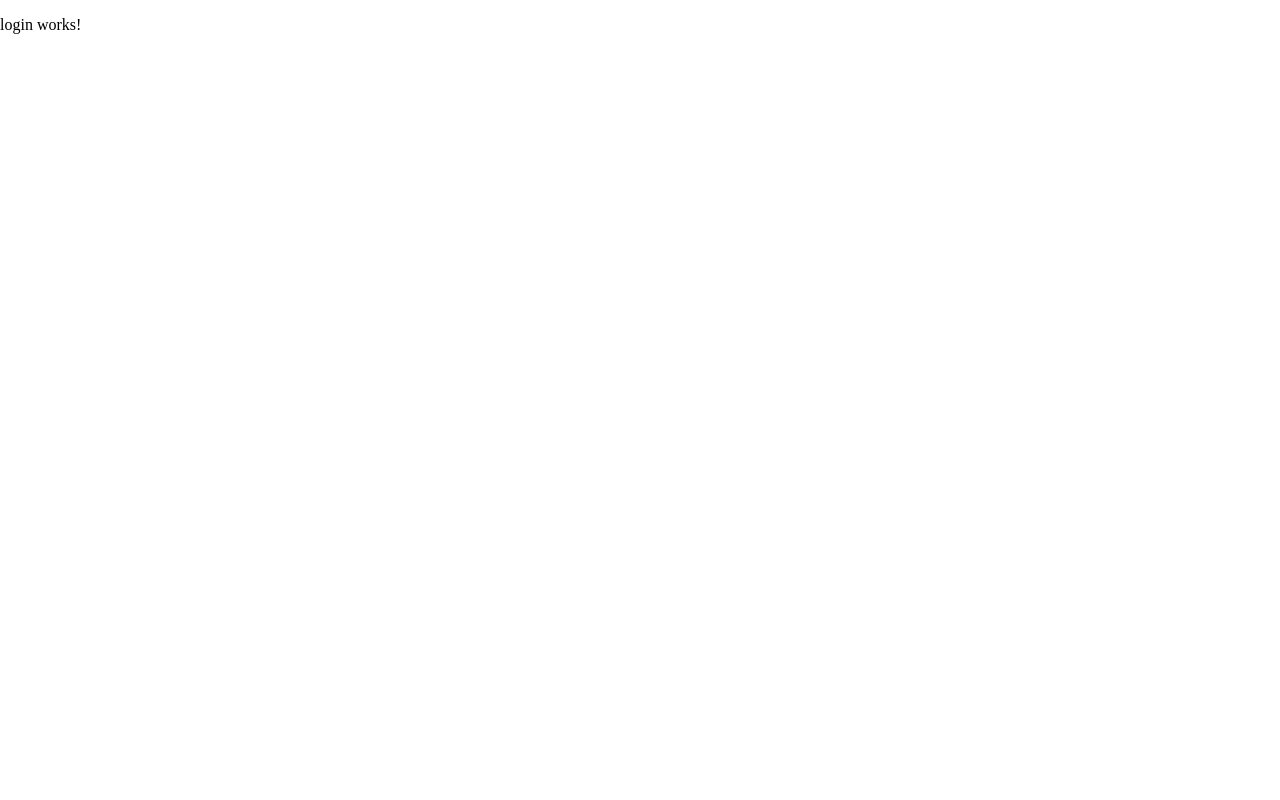
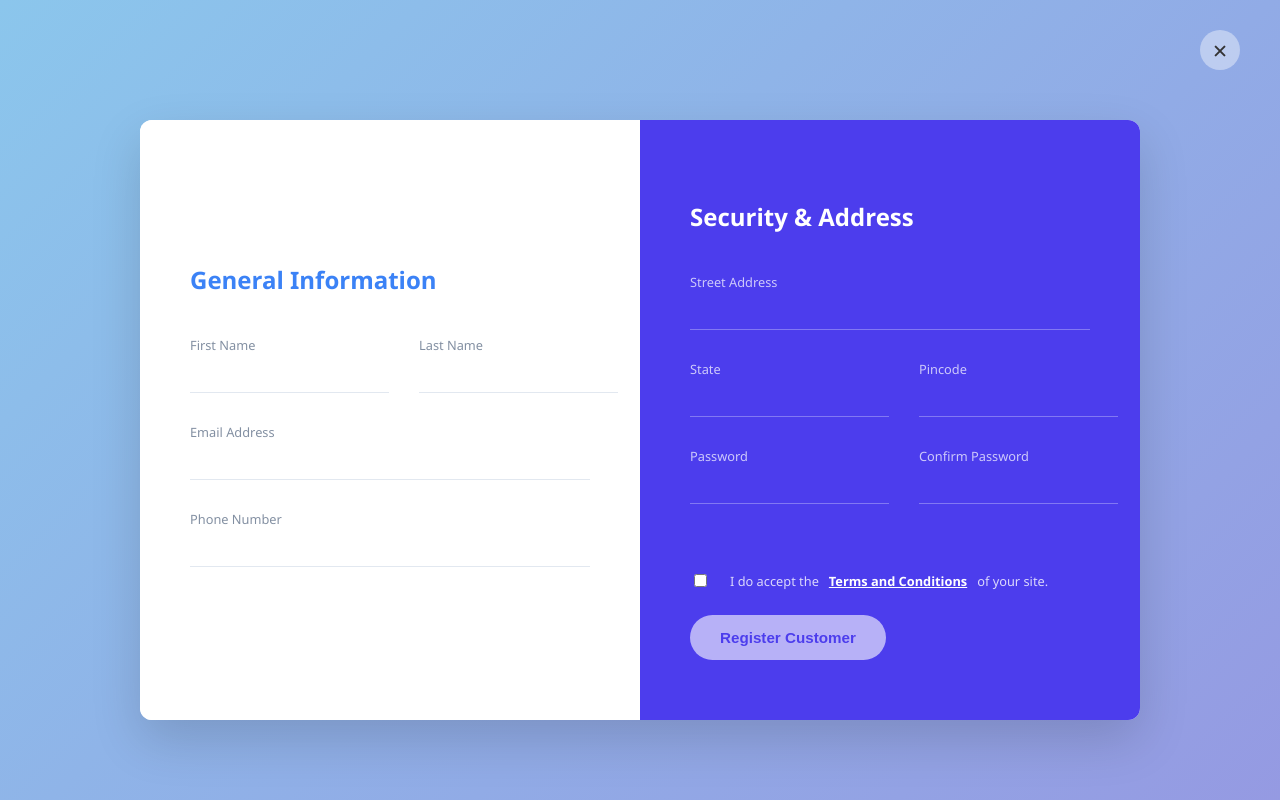
Before and after one commit to saumil11-coder/Worker-Partner, an Angular app: page /register/customer in a window 1280 px wide. Before the commit this address led to /login. Built offline with nearby package versions, Linux system fonts and the light colour scheme.

Commit message:
Register As a customer and employee added

```diff
--- a/src/app/app.routes.ts
+++ b/src/app/app.routes.ts
@@ -1,4 +1,6 @@
 import { Routes } from '@angular/router';
+import { Register } from './register/register';
+import { RegisterAsCustomer } from './register/register-as-customer/register-as-customer';
 
 export const routes: Routes = [
   { path: '', redirectTo: 'home', pathMatch: 'full' },
@@ -8,11 +10,16 @@ export const routes: Routes = [
   },
   {
     path: 'register',
-    loadComponent: () => import('./register/register').then(m => m.Register)
+    component: Register,
+    children: [
+      { path: 'customer', component: RegisterAsCustomer },
+      // { path: 'employee', component: RegisterAsEmployee }
+    ]
   },
   {
     path: 'home',
     loadComponent: () => import('./home/home').then(m => m.Home)
-  },
-  { path: '**', redirectTo: 'login' }
+  }
+   ,
+   { path: '**', redirectTo: 'RegisterAsCustomer' }
 ];
--- a/src/app/home/home.css
+++ b/src/app/home/home.css
@@ -135,21 +135,15 @@
   text-decoration: none;
 }
 
-/* Centered Full-Width Login Row */
+/* Centered Login Row */
 .login-row {
   display: flex;
   justify-content: center;   /* Centers the button horizontally */
   align-items: center;       /* Centers the button vertically */
   width: 100%;
-
-
+  margin-bottom: 16px;       /* Adds spacing before the OR divider */
 }
 
-.btn-center {
-  width: 50%;
-   flex: 0 0 50%;
-    max-width: none
-}
 /* Center OR Divider Text */
 .or-divider {
   display: flex;
@@ -186,13 +180,15 @@
 }
 
 .btn-primary {
-  background-color: #3b82f6;
-  color: #ffffff;
+  background-color:#ffffff;
+  color: #2563eb;
   box-shadow: 0 4px 12px rgba(59, 130, 246, 0.25);
 }
 
 .btn-primary:hover {
   background-color: #2563eb;
+  color: #ffffff;
+   border-color: #cbd5e1;
 }
 
 .btn-primary:disabled {
@@ -208,7 +204,8 @@
 }
 
 .btn-secondary:hover {
-  background-color: #f8fafc;
+  background-color:#2563eb;
+  color: #ffffff;
   border-color: #cbd5e1;
 }
 
@@ -231,3 +228,9 @@
   text-decoration: none;
   font-weight: 600;
 }
+
+.btn-center {
+  /* 50% width minus half of the 12px gap from the register row */
+  width: calc(50% - 6px);
+  flex: none; /* Prevents the flex: 1 from the generic .btn class from stretching it */
+}
--- a/src/app/home/home.html
+++ b/src/app/home/home.html
@@ -55,8 +55,8 @@
 
         <!-- Side-by-side Registration Buttons -->
         <div class="register-options-row">
-          <a routerLink="/register-customer" class="btn btn-secondary">Register as Customer</a>
-          <a routerLink="/register-employee" class="btn btn-secondary">Register as Employee</a>
+          <a routerLink="/register/register-as-customer" class="btn btn-secondary">Register as Customer</a>
+          <a routerLink="/register/register-as-employee" class="btn btn-secondary">Register as Employee</a>
         </div>
       </form>
 
--- /dev/null
+++ b/src/app/register/register-as-customer/register-as-customer.css
@@ -0,0 +1,198 @@
+:host {
+  display: block;
+  font-family: 'Segoe UI', system-ui, -apple-system, sans-serif;
+}
+
+/* Full screen gradient background */
+.register-wrapper {
+  display: flex;
+  justify-content: center;
+  align-items: center;
+  min-height: 100vh;
+  background: linear-gradient(135deg, #8bc6ec 0%, #9599e2 100%);
+  padding: 20px;
+  position: relative;
+}
+
+/* Close button positioned top right */
+.close-btn {
+  position: absolute;
+  top: 30px;
+  right: 40px;
+  background: rgba(255, 255, 255, 0.4);
+  color: #333;
+  width: 40px;
+  height: 40px;
+  display: flex;
+  justify-content: center;
+  align-items: center;
+  border-radius: 50%;
+  text-decoration: none;
+  font-size: 1.2rem;
+  transition: all 0.2s;
+}
+
+.close-btn:hover {
+  background: rgba(255, 255, 255, 0.8);
+}
+
+/* Main Form Card */
+.register-card {
+  width: 90vw;
+  max-width: 1000px;
+  background: #ffffff;
+  border-radius: 12px;
+  box-shadow: 0 20px 50px rgba(0, 0, 0, 0.15);
+  overflow: hidden;
+}
+
+.form-layout {
+  display: flex;
+  flex-wrap: wrap;
+  min-height: 600px;
+}
+
+/* Panel Layouts */
+.panel {
+  flex: 1;
+  padding: 60px 50px;
+  min-width: 300px;
+  display: flex;
+  flex-direction: column;
+  justify-content: center;
+}
+
+.light-panel {
+  background: #ffffff;
+}
+
+.dark-panel {
+  background: #4c3ded; /* Matching the purple/blue from the image */
+  color: #ffffff;
+}
+
+/* Typography & Headings */
+.panel-title {
+  font-size: 1.5rem;
+  font-weight: 600;
+  margin-bottom: 40px;
+}
+
+.blue-text {
+  color: #3b82f6;
+}
+
+.white-text {
+  color: #ffffff;
+}
+
+/* Input Layout Grids */
+.row {
+  display: flex;
+  gap: 30px;
+}
+
+.row .input-group {
+  flex: 1;
+}
+
+/* Base Input Styles (Bottom Border Only) */
+.input-group {
+  display: flex;
+  flex-direction: column;
+  margin-bottom: 30px;
+}
+
+.input-group label {
+  font-size: 0.8rem;
+  margin-bottom: 5px;
+  opacity: 0.8;
+}
+
+.input-group input {
+  border: none;
+  border-bottom: 1px solid #e2e8f0;
+  background: transparent;
+  padding: 8px 0;
+  font-size: 0.95rem;
+  outline: none;
+  transition: border-color 0.3s;
+}
+
+/* Light side text and border colors */
+.light-panel .input-group input {
+  color: #1e293b;
+}
+.light-panel .input-group input:focus {
+  border-bottom-color: #3b82f6;
+}
+.light-panel .input-group label {
+  color: #64748b;
+}
+
+/* Dark side text and border colors */
+.dark-panel .input-group input {
+  color: #ffffff;
+  border-bottom: 1px solid rgba(255, 255, 255, 0.3);
+}
+.dark-panel .input-group input:focus {
+  border-bottom-color: #ffffff;
+}
+.dark-panel .input-group label {
+  color: rgba(255, 255, 255, 0.9);
+}
+
+/* Footer Section */
+.footer-actions {
+  margin-top: auto;
+  display: flex;
+  flex-direction: column;
+  gap: 25px;
+}
+
+.checkbox-container {
+  display: flex;
+  align-items: center;
+  font-size: 0.8rem;
+  color: rgba(255, 255, 255, 0.8);
+  gap: 10px;
+}
+
+.checkbox-container a {
+  color: #ffffff;
+  font-weight: 600;
+}
+
+/* Pill-shaped Submit Button */
+.submit-btn {
+  background: #ffffff;
+  color: #4c3ded;
+  border: none;
+  border-radius: 30px;
+  padding: 14px 30px;
+  font-size: 0.95rem;
+  font-weight: 700;
+  cursor: pointer;
+  align-self: flex-start;
+  transition: transform 0.2s, box-shadow 0.2s;
+}
+
+.submit-btn:hover:not(:disabled) {
+  transform: translateY(-2px);
+  box-shadow: 0 5px 15px rgba(0, 0, 0, 0.2);
+}
+
+.submit-btn:disabled {
+  opacity: 0.6;
+  cursor: not-allowed;
+}
+
+/* Responsive view for mobile screens */
+@media (max-width: 768px) {
+  .form-layout {
+    flex-direction: column;
+  }
+  .panel {
+    padding: 40px 30px;
+  }
+}
--- /dev/null
+++ b/src/app/register/register-as-customer/register-as-customer.html
@@ -0,0 +1,81 @@
+<div class="register-wrapper">
+  <!-- Close Button linking back to home -->
+  <a routerLink="/" class="close-btn">✕</a>
+
+  <div class="register-card">
+    <form [formGroup]="registerForm" (ngSubmit)="onSubmit()" class="form-layout">
+
+      <!-- Left Panel: Light Theme -->
+      <div class="panel light-panel">
+        <h2 class="panel-title blue-text">General Information</h2>
+
+        <div class="row">
+          <div class="input-group">
+            <label>First Name</label>
+            <input type="text" formControlName="firstName" />
+          </div>
+          <div class="input-group">
+            <label>Last Name</label>
+            <input type="text" formControlName="lastName" />
+          </div>
+        </div>
+
+        <div class="input-group">
+          <label>Email Address</label>
+          <input type="email" formControlName="email" />
+        </div>
+
+        <div class="input-group">
+          <label>Phone Number</label>
+          <input type="tel" formControlName="phone" />
+        </div>
+      </div>
+
+      <!-- Right Panel: Dark Theme -->
+      <div class="panel dark-panel">
+        <h2 class="panel-title white-text">Security & Address</h2>
+
+        <div class="input-group dark-input">
+          <label>Street Address</label>
+          <input type="text" formControlName="address" />
+        </div>
+
+        <div class="row">
+          <div class="input-group dark-input">
+            <label>State</label>
+            <input type="text" formControlName="state" />
+          </div>
+          <div class="input-group dark-input">
+            <label>Pincode</label>
+            <input type="text" formControlName="pincode" />
+          </div>
+        </div>
+
+        <div class="row">
+          <div class="input-group dark-input">
+            <label>Password</label>
+            <input type="password" formControlName="password" />
+          </div>
+          <div class="input-group dark-input">
+            <label>Confirm Password</label>
+            <input type="password" formControlName="confirmPassword" />
+          </div>
+        </div>
+
+        <!-- Terms and Submit -->
+        <div class="footer-actions">
+          <label class="checkbox-container">
+            <input type="checkbox" formControlName="terms">
+            <span class="checkmark"></span>
+            I do accept the <a href="#">Terms and Conditions</a> of your site.
+          </label>
+
+          <button type="submit" class="submit-btn" [disabled]="registerForm.invalid">
+            Register Customer
+          </button>
+        </div>
+      </div>
+
+    </form>
+  </div>
+</div>
--- /dev/null
+++ b/src/app/register/register-as-customer/register-as-customer.ts
@@ -0,0 +1,51 @@
+import { Component } from '@angular/core';
+import { ReactiveFormsModule, FormBuilder, FormGroup, Validators, AbstractControl, ValidationErrors } from '@angular/forms';
+import { RouterLink } from '@angular/router';
+
+@Component({
+  selector: 'app-register-as-customer',
+  standalone: true,
+  imports: [ReactiveFormsModule, RouterLink],
+  templateUrl: './register-as-customer.html',
+  styleUrl: './register-as-customer.css',
+})
+export class RegisterAsCustomer {
+  registerForm: FormGroup;
+
+  constructor(private fb: FormBuilder) {
+    this.registerForm = this.fb.group({
+      // Left Panel Fields
+      firstName: ['', Validators.required],
+      lastName: ['', Validators.required],
+      email: ['', [Validators.required, Validators.email]],
+      phone: ['', [Validators.required, Validators.pattern('^[0-9]{10}$')]],
+
+      // Right Panel Fields
+      address: ['', Validators.required],
+      state: ['', Validators.required],
+      pincode: ['', [Validators.required, Validators.pattern('^[0-9]{6}$')]],
+      password: ['', [Validators.required, Validators.minLength(6)]],
+      confirmPassword: ['', Validators.required],
+
+      // Terms Checkbox
+      terms: [false, Validators.requiredTrue]
+    }, { validators: this.passwordMatchValidator });
+  }
+
+  // Custom validator for password matching
+  passwordMatchValidator(group: AbstractControl): ValidationErrors | null {
+    const password = group.get('password')?.value;
+    const confirmPassword = group.get('confirmPassword')?.value;
+    return password === confirmPassword ? null : { mismatch: true };
+  }
+
+  onSubmit(): void {
+    if (this.registerForm.valid) {
+      console.log('Customer Registration Successful:', this.registerForm.value);
+      // Add your API call here
+    } else {
+      this.registerForm.markAllAsTouched();
+      console.log('Form is invalid');
+    }
+  }
+}
--- /dev/null
+++ b/src/app/register/register-as-employee/register-as-employee.html
@@ -0,0 +1 @@
+<p>register-as-employee works!</p>
--- a/src/app/register/register.html
+++ b/src/app/register/register.html
@@ -1 +1 @@
-<p>register works!</p>
+<router-outlet></router-outlet>
--- a/src/app/register/register.ts
+++ b/src/app/register/register.ts
@@ -1,8 +1,10 @@
 import { Component } from '@angular/core';
+import { RouterOutlet } from '@angular/router';
 
 @Component({
-  imports: [],
   selector: 'app-register',
+  standalone: true,
+  imports: [RouterOutlet],
   styleUrl: './register.css',
   templateUrl: './register.html',
 })
```
Also changed, not shown: src/app/register/register-as-employee/register-as-employee.ts (added, +9 -0 lines), src/app/register/register-as-employee/register-as-employee.css (added), 2 other files (tests, documents, lock files or other folders).
